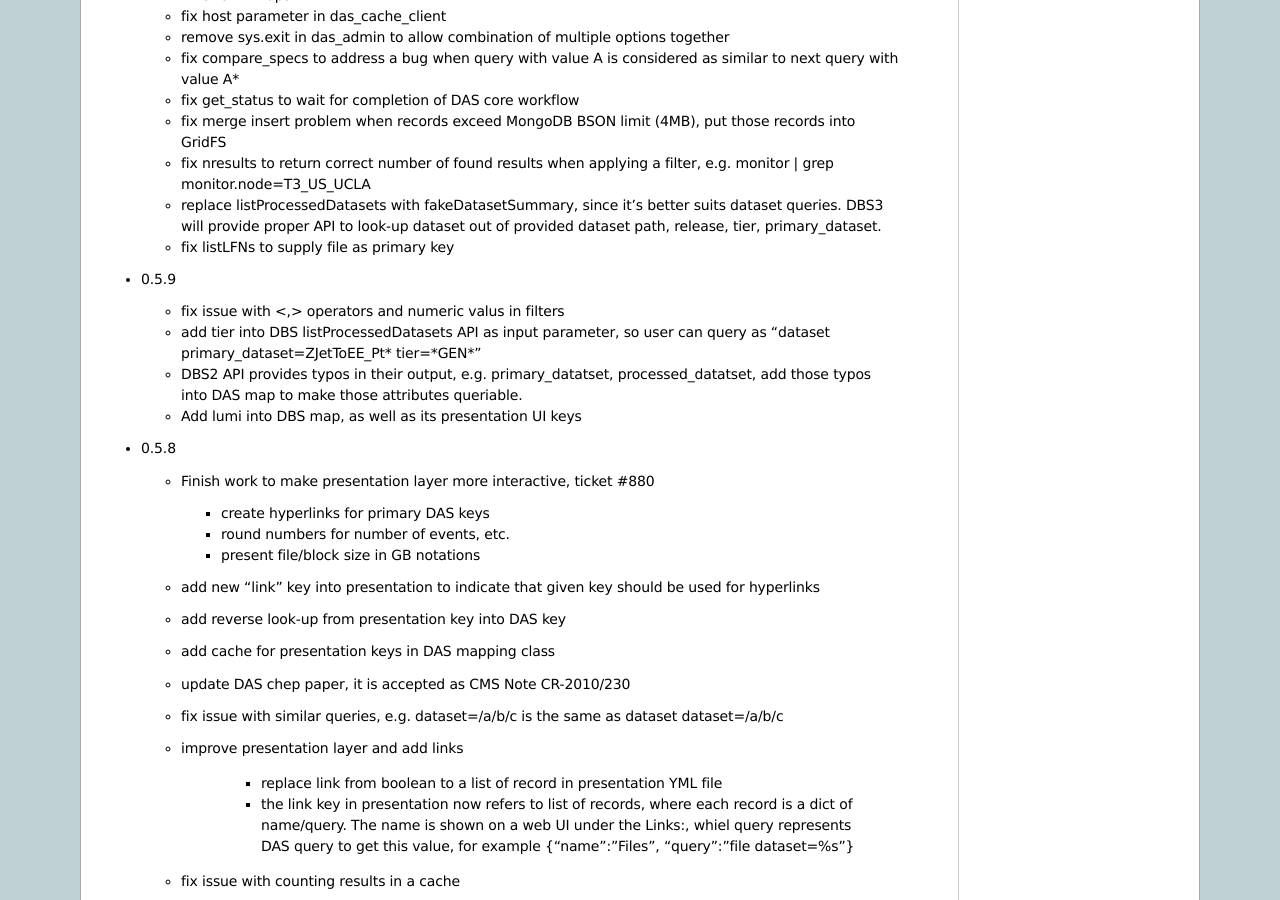
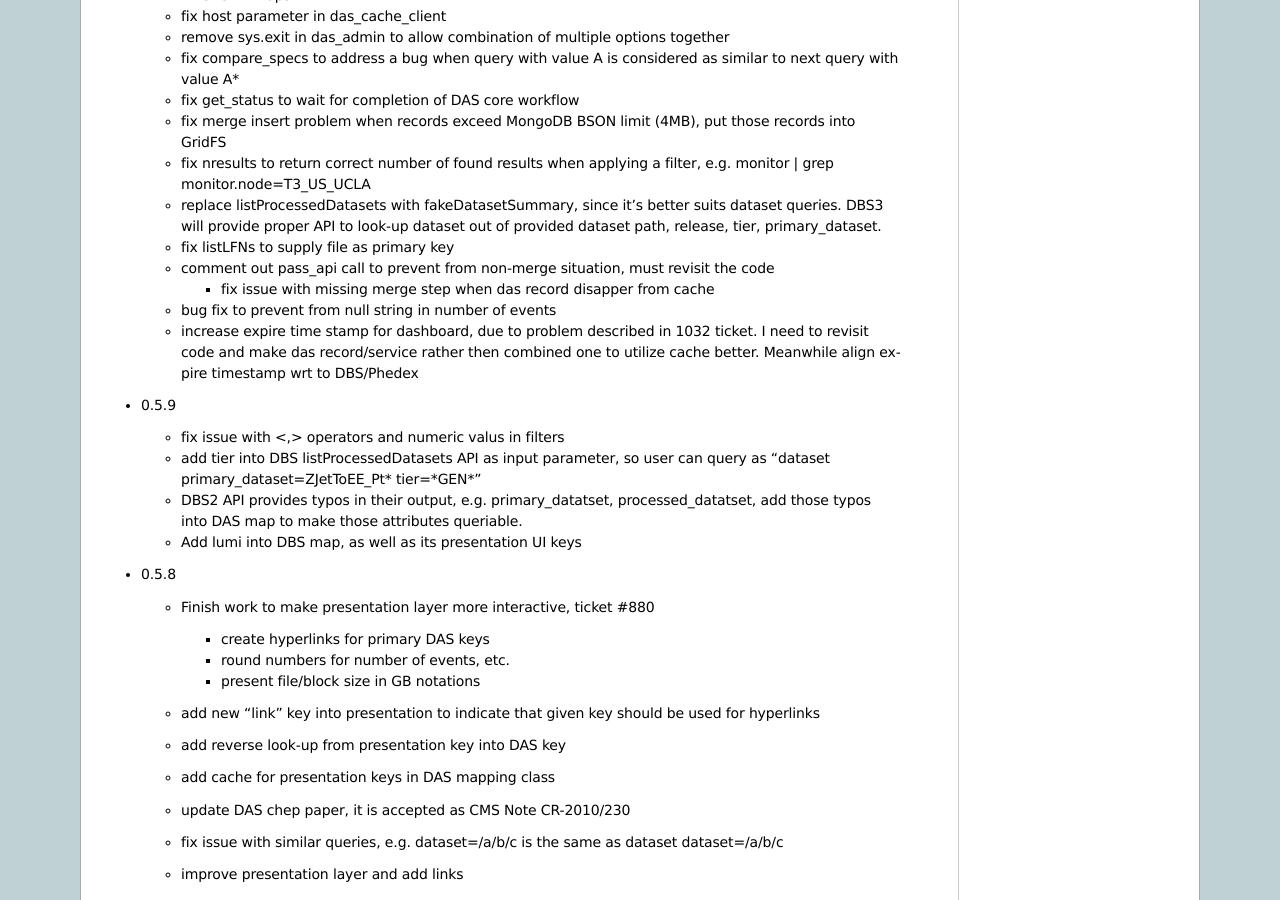
Before and after one commit to dmwm/DAS, a Sphinx documentation site: the page built from doc/sphinx/changelog.rst, in a window 1280 px wide and 900 px high, scrolled down 891 px. Built offline with Sphinx 7.4.7, drawn with Linux system fonts in a browser that asks for light colours; the version number is read from the project's files by our own code.

Commit message:
Increase expire time stamp for dashboard, due to problem described in 1032 ticket. I need to revisit code and make das record/service rather then combined one to utilize cache better. Meanwhile align expire timestamp wrt to DBS/Phedex
Signed-off-by: Valentin Kuznetsov <vkuznet@gmail.com>


git-svn-id: svn+ssh://svn.cern.ch/reps/CMSDMWM/DAS/trunk@11492 4525493e-7705-40b1-a816-d608a930855b

```diff
--- a/doc/sphinx/changelog.rst
+++ b/doc/sphinx/changelog.rst
@@ -62,6 +62,14 @@ performed stress tests and code audit DAS servers.
     dataset queries. DBS3 will provide proper API to look-up dataset out of provided
     dataset path, release, tier, primary_dataset.
   - fix listLFNs to supply file as primary key
+  - comment out pass_api call to prevent from non-merge situation, must revisit the code
+
+    - fix issue with missing merge step when das record disapper from cache
+
+  - bug fix to prevent from null string in number of events
+  - increase expire time stamp for dashboard, due to problem described in 1032 ticket.
+    I need to revisit code and make das record/service rather then combined one to
+    utilize cache better. Meanwhile align expire timestamp wrt to DBS/Phedex
 
 - 0.5.9
 
--- a/src/python/DAS/services/cms_maps/dashboard.yml
+++ b/src/python/DAS/services/cms_maps/dashboard.yml
@@ -4,7 +4,7 @@ format : XML
 ---
 urn: "jobsummary-plot-or-table"
 url : "http://dashb-cms-job.cern.ch/dashboard/request.py/jobsummary-plot-or-table"
-expire : 600
+expire : 3600
 params : {
     "user": "",
     "site": "",
--- a/src/python/DAS/services/maps/dashboard.yml
+++ b/src/python/DAS/services/maps/dashboard.yml
@@ -4,7 +4,7 @@ format : XML
 ---
 urn: "jobsummary-plot-or-table"
 url : "http://dashb-cms-job.cern.ch/dashboard/request.py/jobsummary-plot-or-table"
-expire : 600
+expire : 3600
 params : {
     "user": "",
     "site": "",
```
